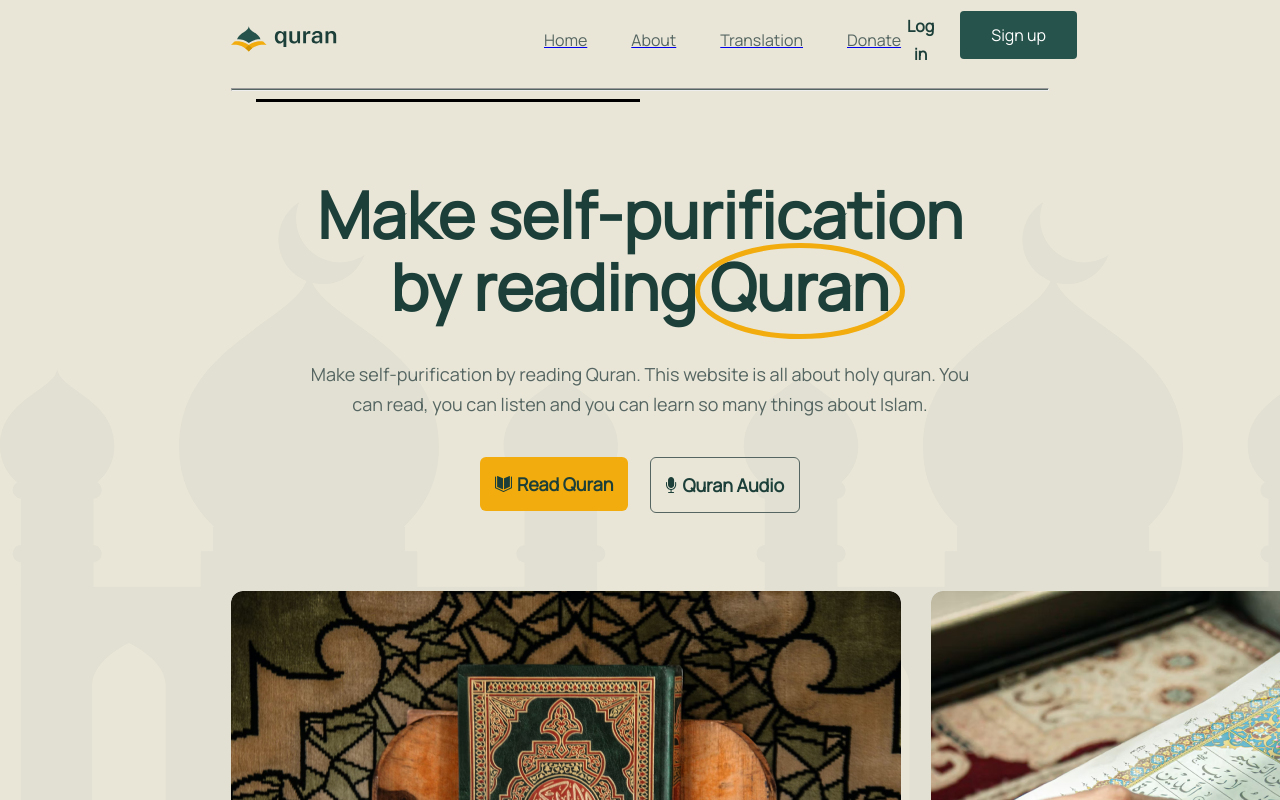
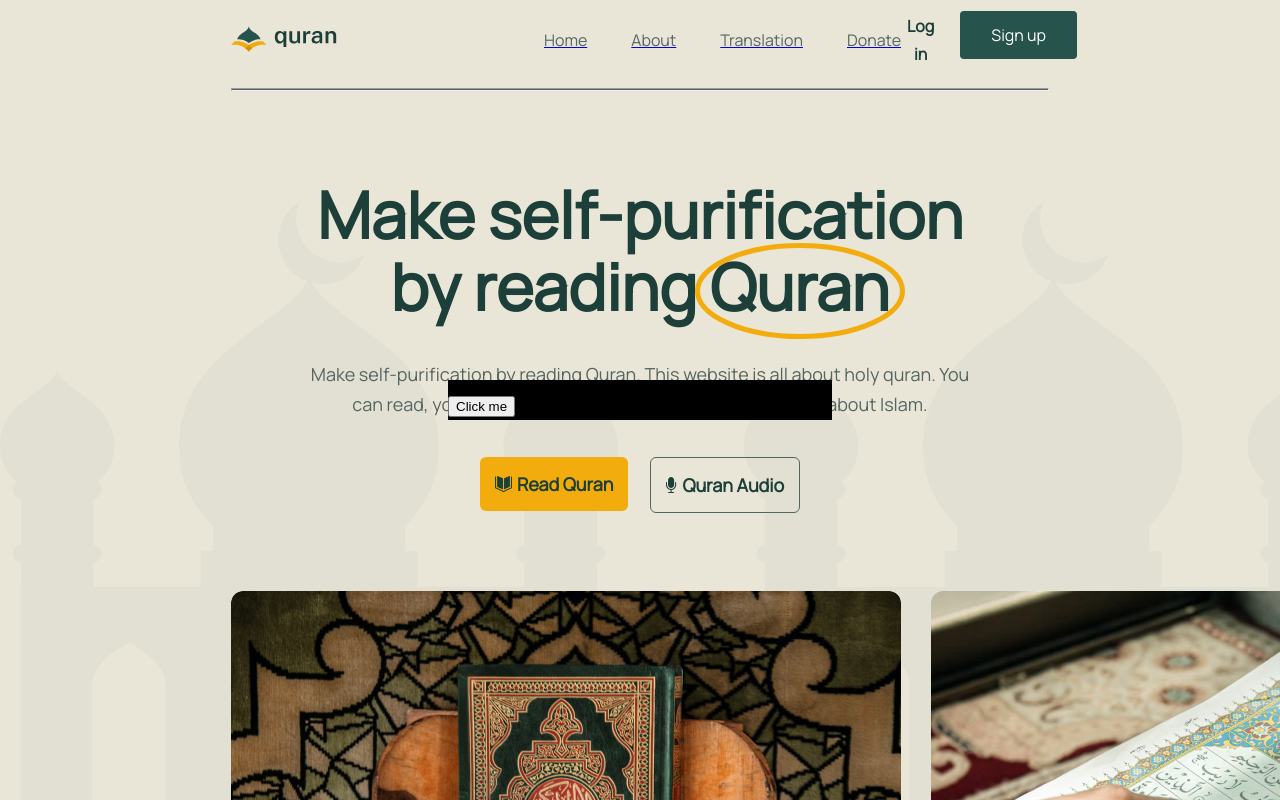
Before and after one commit to 7u4bgr/Quran, a React (Create React App) app: page / in a window 1280 px wide. Shown: the top 800 px of the page. Built offline with nearby package versions, Linux system fonts and the light colour scheme.

Commit message:
modal fixed

```diff
--- a/src/components/modal/index.module.css
+++ b/src/components/modal/index.module.css
@@ -1,6 +1,10 @@
 .background {
   width: 30%;
+  height: 40px;
   background-color: black;
   position: fixed;
-  left: 20%;
+  left: 50%;
+  top: 50%;
+  transform: translate(-50%, -50%);
+  z-index: 10;
 }/*# sourceMappingURL=index.module.css.map */
--- a/src/components/modal/index.module.scss
+++ b/src/components/modal/index.module.scss
@@ -1,7 +1,11 @@
 .background{
     width: 30%;
+    height: 40px;
     background-color: black;
     position: fixed;
-    left: 20%;
+    left: 50%;
+    top: 50%;
+    transform: translate(-50%,-50%);
+    z-index: 10;
 
 }
```
Also changed, not shown: 1 other file (tests, documents, lock files or other folders).
